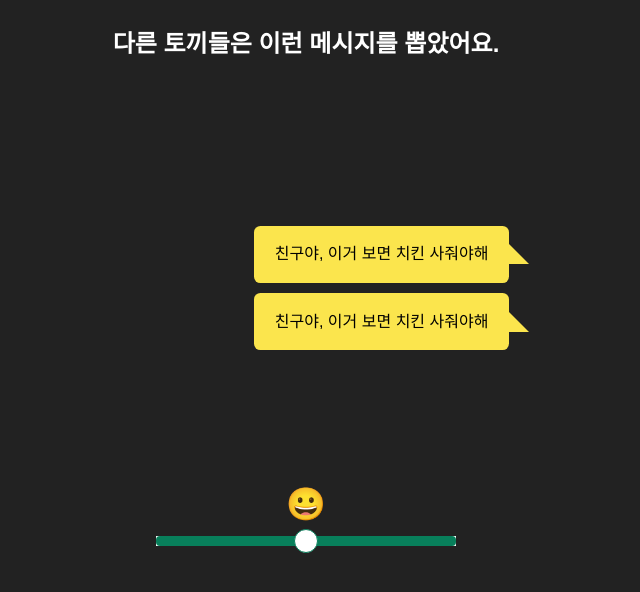
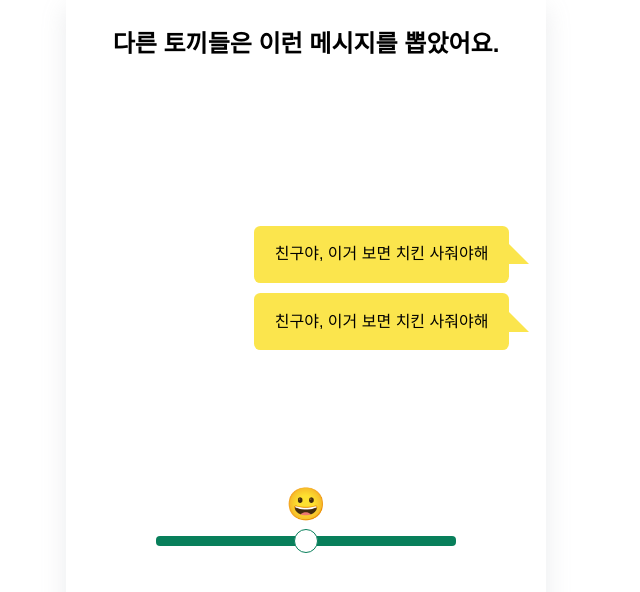
Before and after one commit to pagers-org/here-your-duckdam, a Next.js app: page / in a window 1280 px wide. Shown: the top 592 px of the page, without its empty margins (334-974 px from the left). Built offline with nearby package versions, Linux system fonts and the light colour scheme.

Commit message:
refactor: 배경색 임의처리 제거 및 box shadow 추가

```diff
--- a/components/layout/Layout.tsx
+++ b/components/layout/Layout.tsx
@@ -32,5 +32,5 @@ const Wrapper = styled.div`
     max-width: 480px;
     width: 100%;
     height: 100vh;
-    background-color: ${({ theme }) => theme.color.dark};
+    box-shadow: rgba(149, 157, 165, 0.2) 0px 8px 24px;
 `;
--- a/styles/global.ts
+++ b/styles/global.ts
@@ -1,7 +1,7 @@
-import { css } from "@emotion/react";
-import theme from "./theme";
-import reset from "./reset";
-import animation from "./animation";
+import { css } from '@emotion/react';
+import theme from './theme';
+import reset from './reset';
+import animation from './animation';
 
 const global = css`
     ${reset}
@@ -12,9 +12,10 @@ const global = css`
         font-size: 16px;
     }
 
+    /* TODO: dark mode 처리 */
     body {
-    color: ${theme.color.white};
-    background-color: ${theme.color.dark};
+        /* color: ${theme.color.white}; */
+        /* background-color: ${theme.color.dark}; */
     }
 `;
 
```
Lines whose indentation alone changed are shown as unchanged.
